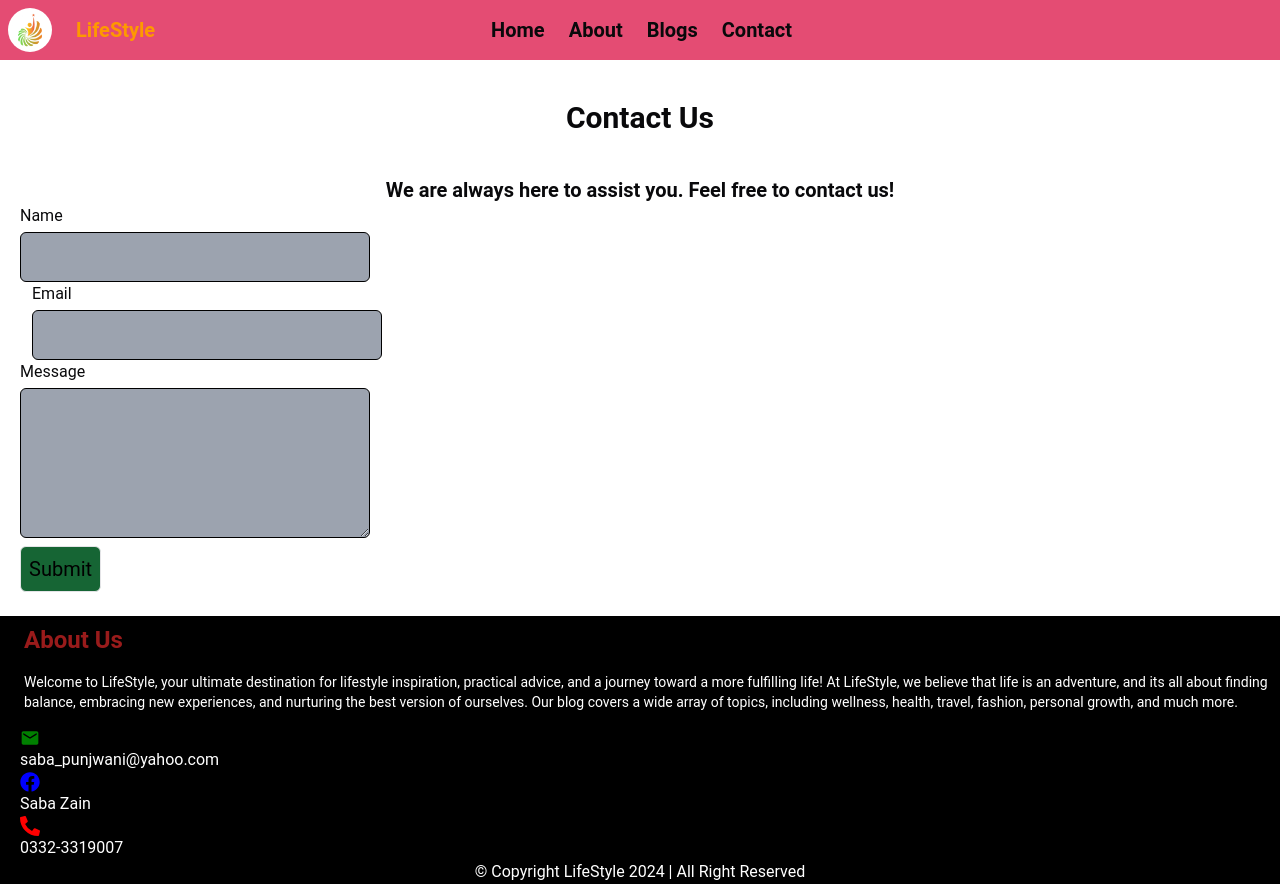
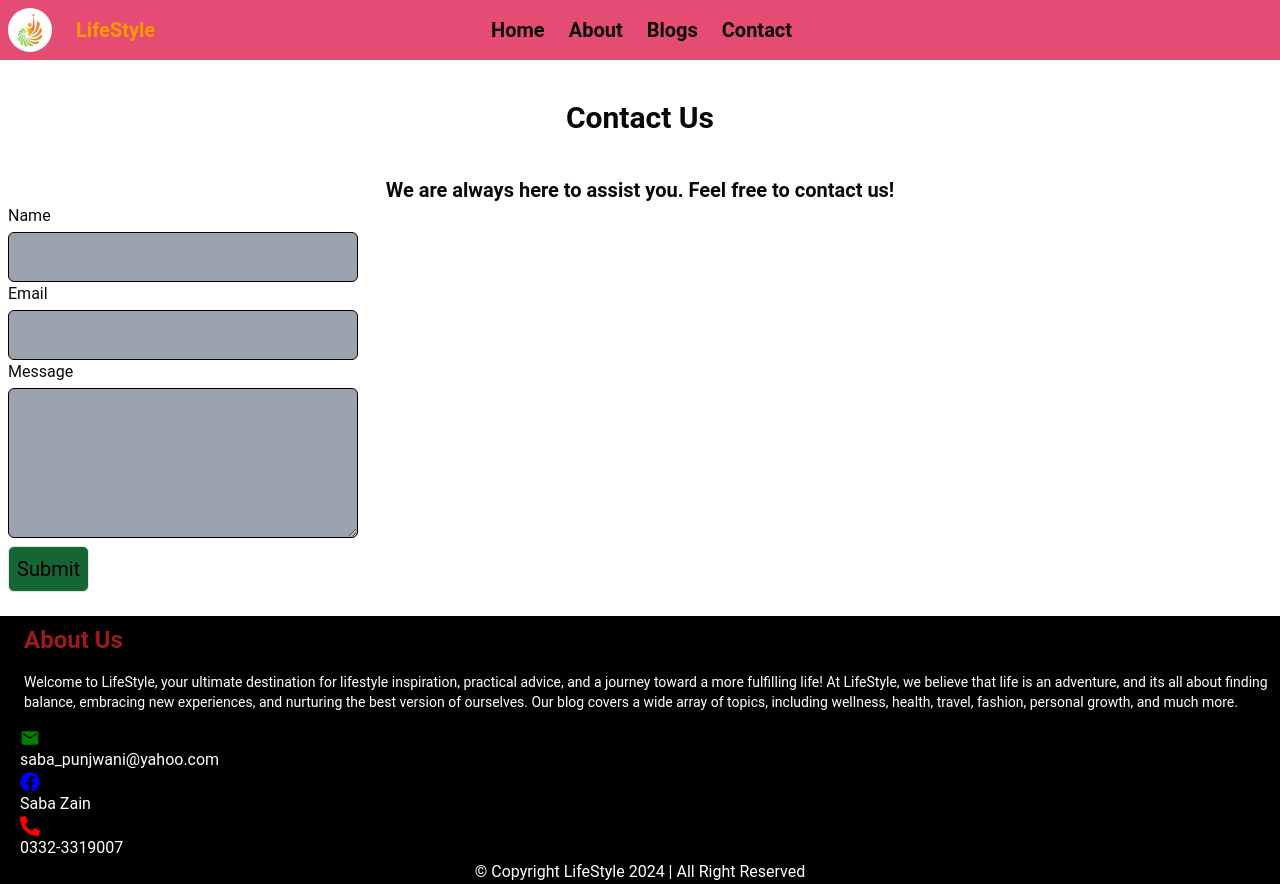
Before and after one commit to SabaZain/blogwebsite, a Next.js app: page /Contact in a window 1280 px wide. Built offline with nearby package versions, Linux system fonts and the light colour scheme.

Commit message:
Update page.tsx

```diff
--- a/src/app/Contact/page.tsx
+++ b/src/app/Contact/page.tsx
@@ -36,7 +36,7 @@ const ContactPage = () => {
       <h1 className='text-3xl text-center font-bold p-10'>Contact Us</h1>
       <p className='text-xl text-center font-semibold'>We are always here to assist you. Feel free to contact us!</p>
       <form onSubmit={handleSubmit} className='w-full max-w-xl'>
-              <div className='flex flex-col gap-1 ml-5'>
+              <div className='flex flex-col gap-1 ml-2'>
               <label htmlFor='name'>Name</label>
               <input
               type='text'
@@ -47,7 +47,7 @@ const ContactPage = () => {
               required
               />
             </div>
-            <div className='flex flex-col gap-1 ml-8'>
+            <div className='flex flex-col gap-1 ml-2'>
             <label htmlFor='email'>Email</label>
               <input
               type='email'
@@ -58,7 +58,7 @@ const ContactPage = () => {
               required
               />
             </div>
-            <div className='flex flex-col gap-1 ml-5'>
+            <div className='flex flex-col gap-1 ml-2'>
             <label htmlFor='msg'>Message</label>
             <textarea
             className='h-[150px] w-[350px] bg-gray-400 border border-black rounded-md p-1'
@@ -71,7 +71,7 @@ const ContactPage = () => {
             </div>
             <button
             type="submit"
-            className='bg-green-800 hover:bg-green-500 text-black hover:text-white text-xl ml-5 p-2 mt-2 mb-6 border rounded-md cursor-pointer'
+            className='bg-green-800 hover:bg-green-500 text-black hover:text-white text-xl ml-2 p-2 mt-2 mb-6 border rounded-md cursor-pointer'
             >
             Submit
             </button>
```
